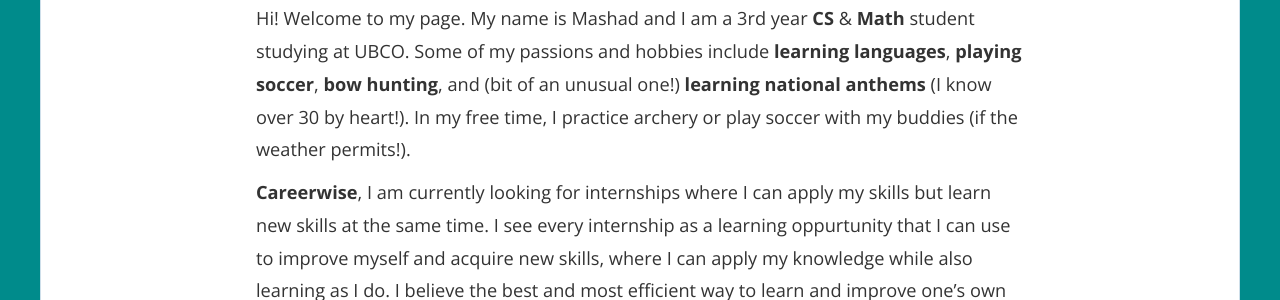
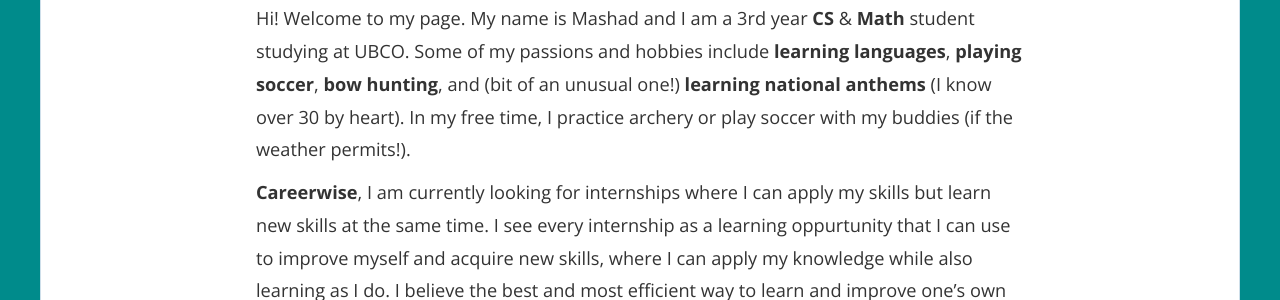
Before and after one commit to mashadchowdhury/mashadchowdhury.github.io, a Jekyll site: the page built from _pages/about.md, in a window 1280 px wide and 900 px high. Shown: the part 412-712 px from the top of the window. Built offline with Jekyll 4.4.1, drawn with Linux system fonts in a browser that asks for light colours; nearby versions of some CDN libraries.

```diff
--- a/_pages/about.md
+++ b/_pages/about.md
@@ -11,7 +11,7 @@ permalink: /about/
 ---
 ## About me
 
-Hi! Welcome to my page. My name is Mashad and I am a 3rd year **CS** & **Math** student studying at UBCO. Some of my passions and hobbies include **learning languages**, **playing soccer**, **bow hunting**, and (bit of an unusual one!) **learning national anthems** (I know over 30 by heart!). In my free time, I practice archery or play soccer with my buddies (if the weather permits!).
+Hi! Welcome to my page. My name is Mashad and I am a 3rd year **CS** & **Math** student studying at UBCO. Some of my passions and hobbies include **learning languages**, **playing soccer**, **bow hunting**, and (bit of an unusual one!) **learning national anthems** (I know over 30 by heart). In my free time, I practice archery or play soccer with my buddies (if the weather permits!).
 
 **Careerwise**, I am currently looking for internships where I can apply my skills but learn new skills at the same time. I see every internship as a learning oppurtunity that I can use to improve myself and acquire new skills, where I can apply my knowledge while also learning as I do. I believe the best and most efficient way to learn and improve one's own skills is to have hands-on experience working at an internship, because after all, there is only so much we can learn from our courses at university. That is why I am actively seeking internships which have the right environment for me to prosper and grow.
 
```
